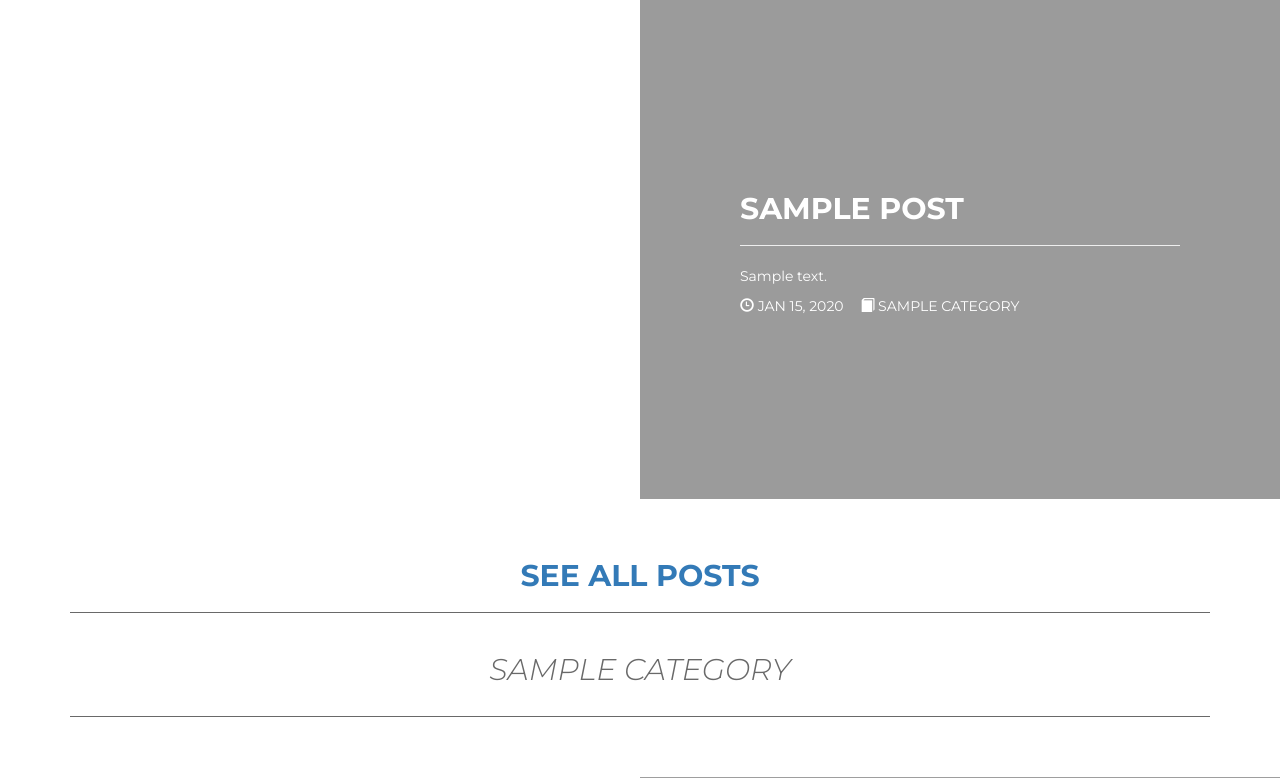
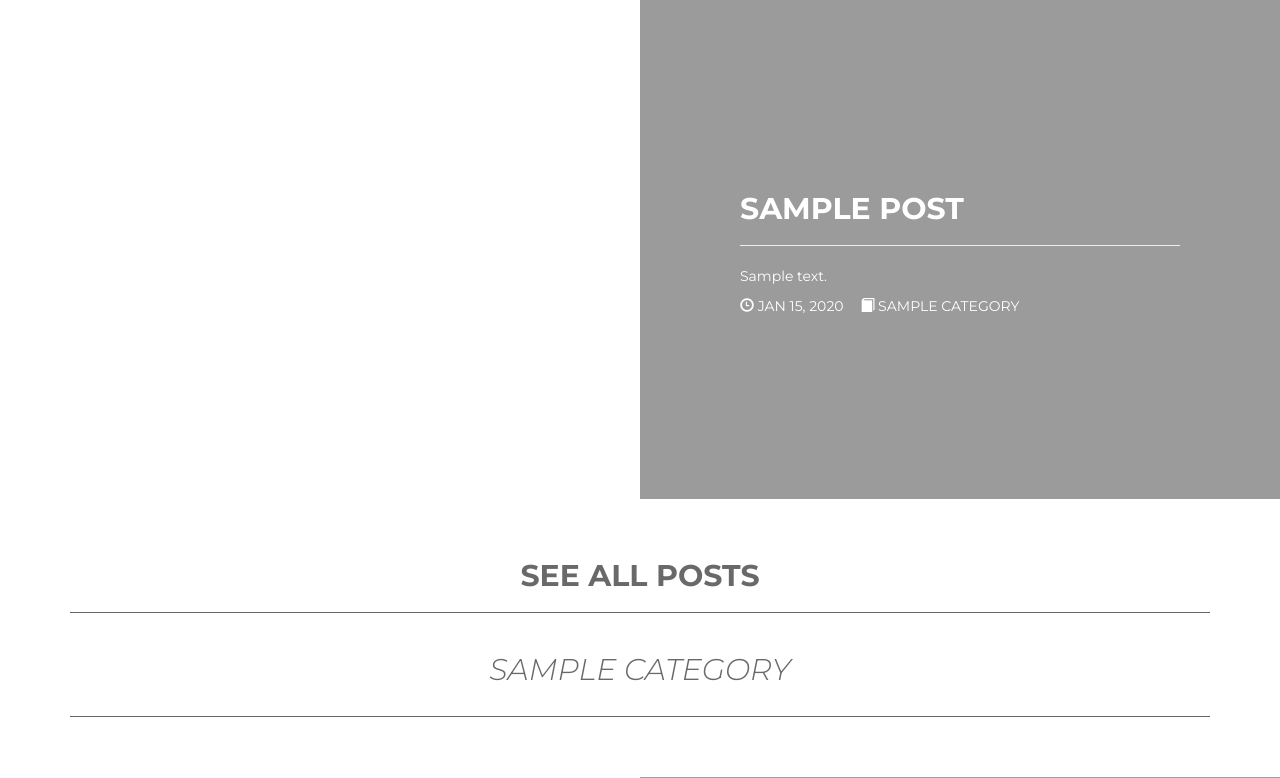
Before and after one commit to kchiv/kyle_blog, a Django app: page / in a window 1280 px wide. Shown: the part 73-851 px from the top of the page. Run offline with Django 3.2, Linux system fonts and the light colour scheme; tables that the repository leaves empty hold one stand-in row (values such as "Sample post"); some libraries are stand-ins or nearby versions; grey boxes are pictures that could not be loaded.

Commit message:
included class to see more h2 link

```diff
--- a/templates/home.html
+++ b/templates/home.html
@@ -121,7 +121,7 @@
 	<div class="container">
 		<div class="row">
 			<div class="col-md-12 text-center home-cat">
-				<h2><a href="{% url 'posts:all_post_page' %}">See All Posts</a></h2>
+				<h2 class="see-all-post"><a href="{% url 'posts:all_post_page' %}">See All Posts</a></h2>
 				<hr>
 					<div class="more-cat">
 						{% for cat in category_cont %}
```
